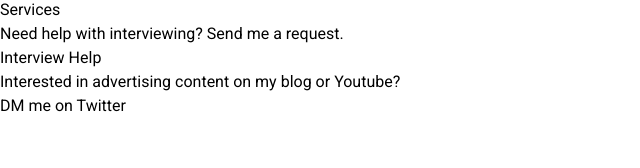
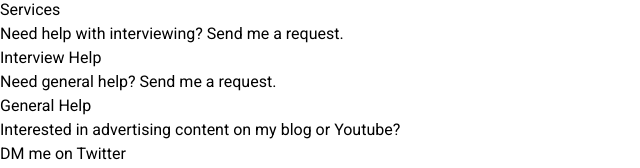
Before and after one commit to exosyphon/website, a Next.js app: page /services in a window 1280 px wide. Shown: the part 131-299 px from the top of the page, without its empty margins (0-640 px from the left). Built offline with nearby package versions, Linux system fonts and the light colour scheme.

Commit message:
Add new general help link to Services

```diff
--- a/pages/services.tsx
+++ b/pages/services.tsx
@@ -18,6 +18,12 @@ const Services = () => {
                             <a className='text-2xl underline hover:italic'>Interview Help</a>
                         </Link>
                     </div>
+                    <div className='flex flex-col items-center justify-center'>
+                        <div className='text-center'>Need general help? Send me a request.</div>
+                        <Link href="https://forms.gle/jDdrYkbswhiUoPJ38">
+                            <a className='text-2xl underline hover:italic'>General Help</a>
+                        </Link>
+                    </div>
                     <div className='flex flex-col items-center justify-center mt-2'>
                         <div className='text-center'>Interested in advertising content on my blog or Youtube?</div>
                         <div className='text-2xl'>DM me on <Link href='https://twitter.com/Exosyphon'><a className='underline hover:italic'>Twitter</a></Link></div>
```
